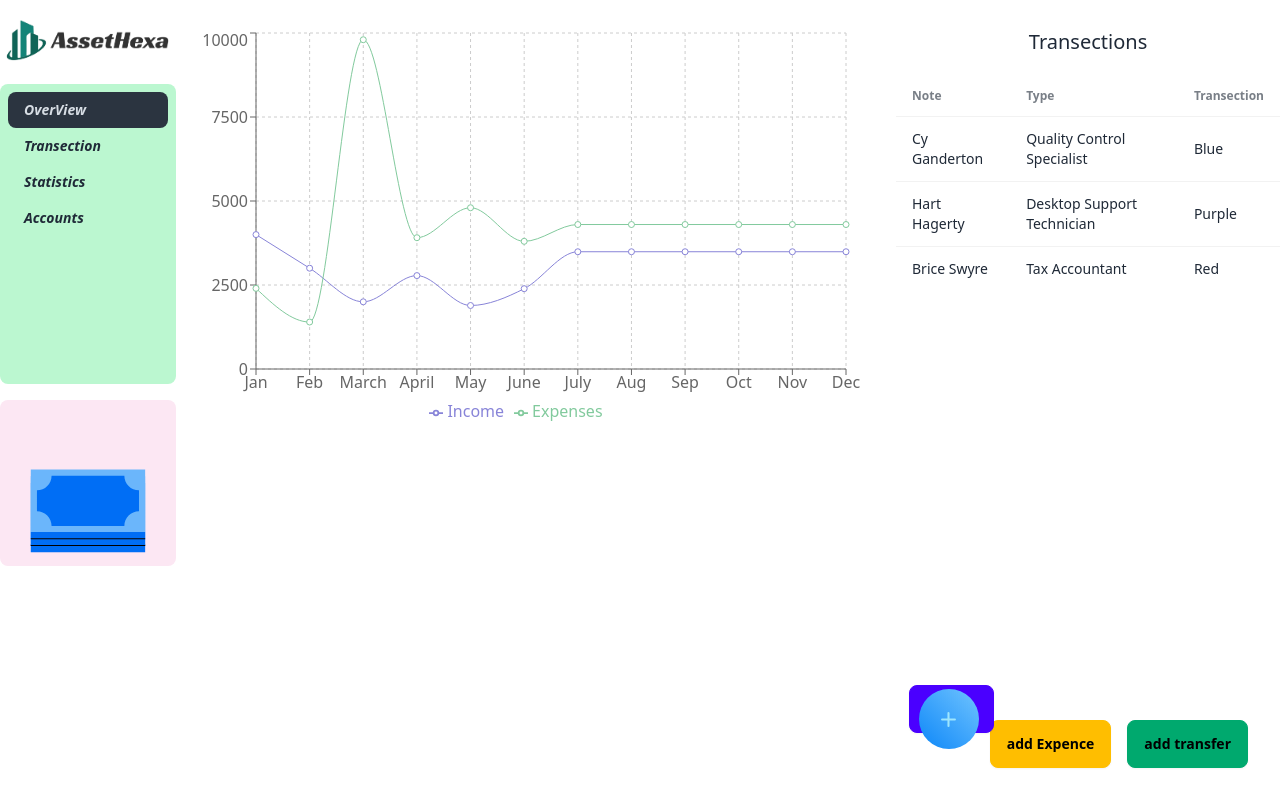
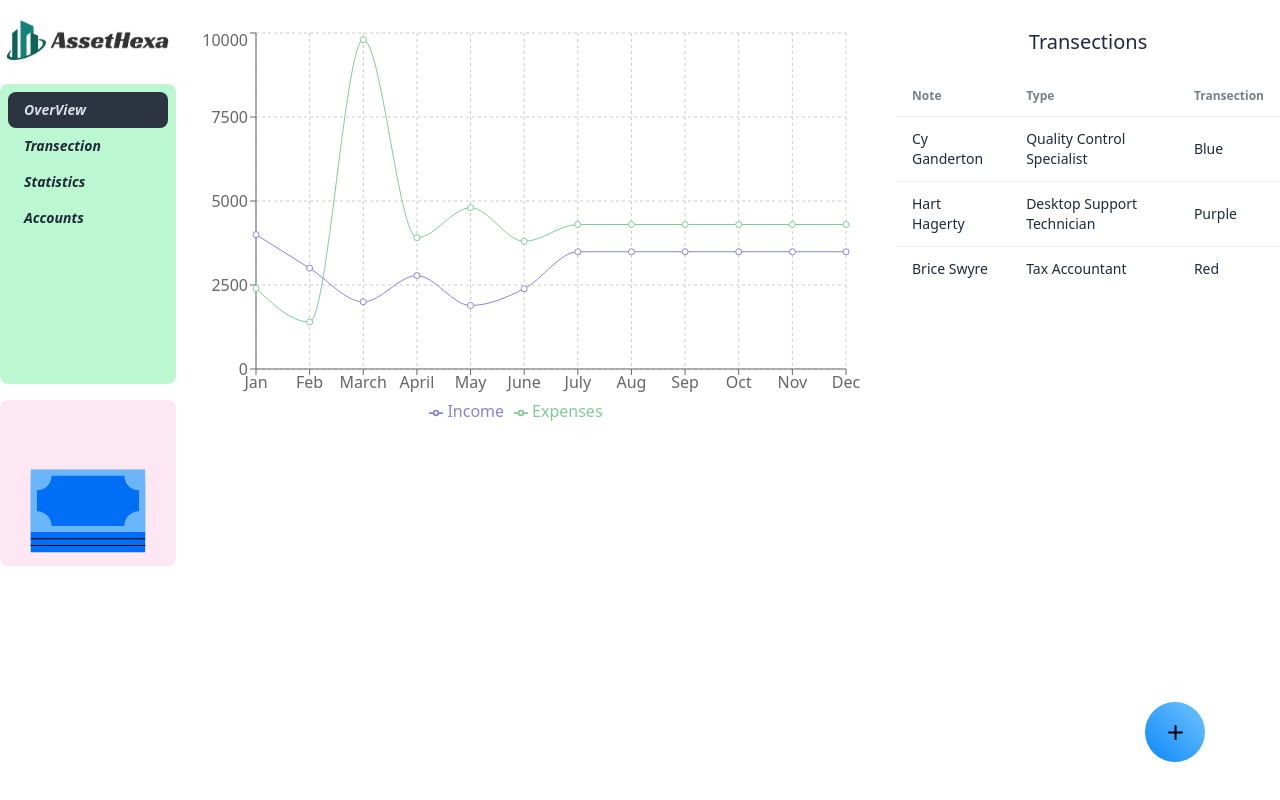
Before and after one commit to NFRIDOY/Asset-Hexa, a React (Vite) app: page /dashboard/overView in a window 1280 px wide. Built offline with nearby package versions, Linux system fonts and the light colour scheme; no server answers.

Commit message:
button design completed

```diff
--- a/src/App.css
+++ b/src/App.css
@@ -44,3 +44,64 @@
 body {
   box-shadow: rgba(240, 46, 170, 0.4) -5px 5px, rgba(240, 46, 170, 0.3) -10px 10px, rgba(240, 46, 170, 0.2) -15px 15px, rgba(240, 46, 170, 0.1) -20px 20px, rgba(240, 46, 170, 0.05) -25px 25px;
 } */
+.custom-button{
+
+  width: 50px ;
+  height: 50px;
+  margin-left: -40px;
+  border-radius: 50px;
+  padding: 8px;
+  /* font-size: ; */
+  font-weight: bold;
+  color: transparent;
+  /* transition: width 2s ease; */
+
+
+}
+.parentbutton:hover .custom-button{
+
+  transition: top .4s;
+  color: black;
+  width: 115px;
+  border-radius: 8px;
+
+  z-index: 999;
+}
+
+
+.income{
+  position: absolute;
+  top: 0;
+  left: -20px;
+}
+
+.parentbutton:hover .income{
+  position: absolute;
+  top: -200px;
+  left: -60px;
+}
+
+
+.expanse{
+  position: absolute;
+  top: 0;
+  left: -20px;
+}
+
+.parentbutton:hover .expanse{
+  position: absolute;
+  top: -135px;
+  left: -56px;
+}
+
+.Transfer{
+  position: absolute;
+  top: 0;
+  left: -20px;
+}
+
+.parentbutton:hover .Transfer{
+  position: absolute;
+  top: -60px;
+  left: -52px;
+}
--- a/src/Dashboard/OverView.jsx
+++ b/src/Dashboard/OverView.jsx
@@ -1,4 +1,5 @@
 import { useContext, useState } from "react";
+import "../../src/App.css"
 import {
 	LineChart,
 	Line,
@@ -244,7 +245,7 @@ const OverView = () => {
 					</div>
 				</div>
 			</div>
-			<div className=" space-x-4 absolute bottom-8 right-8 ">
+			<div className="group parentbutton space-x-4 absolute bottom-8 right-20">
 				<button className="group w-[50px] h-[50px] relative">
 					<span className="group-hover:shadow-[0px_0px_30px_2px_#0d87f8] group-hover:rotate-180 duration-500 z-30 absolute flex justify-center items-center bg-gradient-to-tr from-[#0d87f8] to-[#70c4ff] bottom-0 left-1/2 transform -translate-x-1/2 rounded-full w-[60px] h-[60px] bg-white">
 						<svg
@@ -269,14 +270,14 @@ const OverView = () => {
 										<path
 											id="vector"
 											d="M11.998 5.84424L11.998 18.1604"
-											stroke="#9EE6FD"
+											stroke="#000"
 											strokeWidth="2"
 											strokeLinecap="round"
 										></path>{" "}
 										<path
 											id="vector_2"
 											d="M18.1561 12.002L5.83998 12.0019"
-											stroke="#9EE6FD"
+											stroke="#000"
 											strokeWidth="2"
 											strokeLinecap="round"
 										></path>{" "}
@@ -285,35 +286,38 @@ const OverView = () => {
 							</g>{" "}
 						</svg>{" "}
 					</span>{" "}
-					<span className=" bg-gradient-to-tr bottom-0 left-1/2  transform -translate-x-1/2  from-[#0d87f8]/80 to-[#70c4ff]/80 duration-300  absolute   rounded-full  z-20 w-0 h-0   group-hover:w-[130px] group-hover:h-[130px]"></span>{" "}
+					<span className="-z-10 bg-gradient-to-tr bottom-0 left-1/2  transform -translate-x-1/2  from-[#0d87f8]/80 to-[#70c4ff]/80 duration-300  absolute   rounded-full  z-20 w-0 h-0   group-hover:w-[130px] group-hover:h-[130px]">
+                   </span>{" "}
 					<span className=" bg-gradient-to-tr bottom-0 left-1/2 from-[#0d87f8]/50 to-[#70c4ff]/50 transform -translate-x-1/2 duration-500  absolute  rounded-full  z-20 w-0 h-0  group-hover:w-[200px] group-hover:h-[200px] hover:duration-300 group-hover:block ">
-                    <button
+                    </span>{" "}
+					<span className=" bg-gradient-to-tr bottom-0 left-1/2 from-[#0d87f8]/50 to-[#70c4ff]/50 transform -translate-x-1/2 duration-500  absolute  rounded-full  z-20 w-0 h-0  group-hover:w-[260px] group-hover:h-[260px] hover:duration-300 group-hover:block ">
+                    </span>{" "}
+				</button>
+
+				<button
 					onClick={() => {
                         document.getElementById("modal_expanse").showModal();
                     }}
-					className="btn absolute bottom-4 -left-10 group-hover:static  btn-primary"
+					className="custom-button income"
 				>
-					add income
-				</button></span>{" "}
+					Add Income
 				</button>
-
-
-
-				<button
+                <button
 					onClick={() =>
 						document.getElementById("modal_expanse").showModal()
 					}
-					className="btn btn-warning"
+					className="custom-button expanse"
 				>
-					add Expence{" "}
+					Add Expence{" "}
 				</button>
+
 				<button
 					onClick={() =>
 						document.getElementById("modal_transfer").showModal()
 					}
-					className="btn btn-success"
+					className="custom-button Transfer"
 				>
-					add transfer{" "}
+					Add Transfer{" "}
 				</button>
 			</div>
 
```
